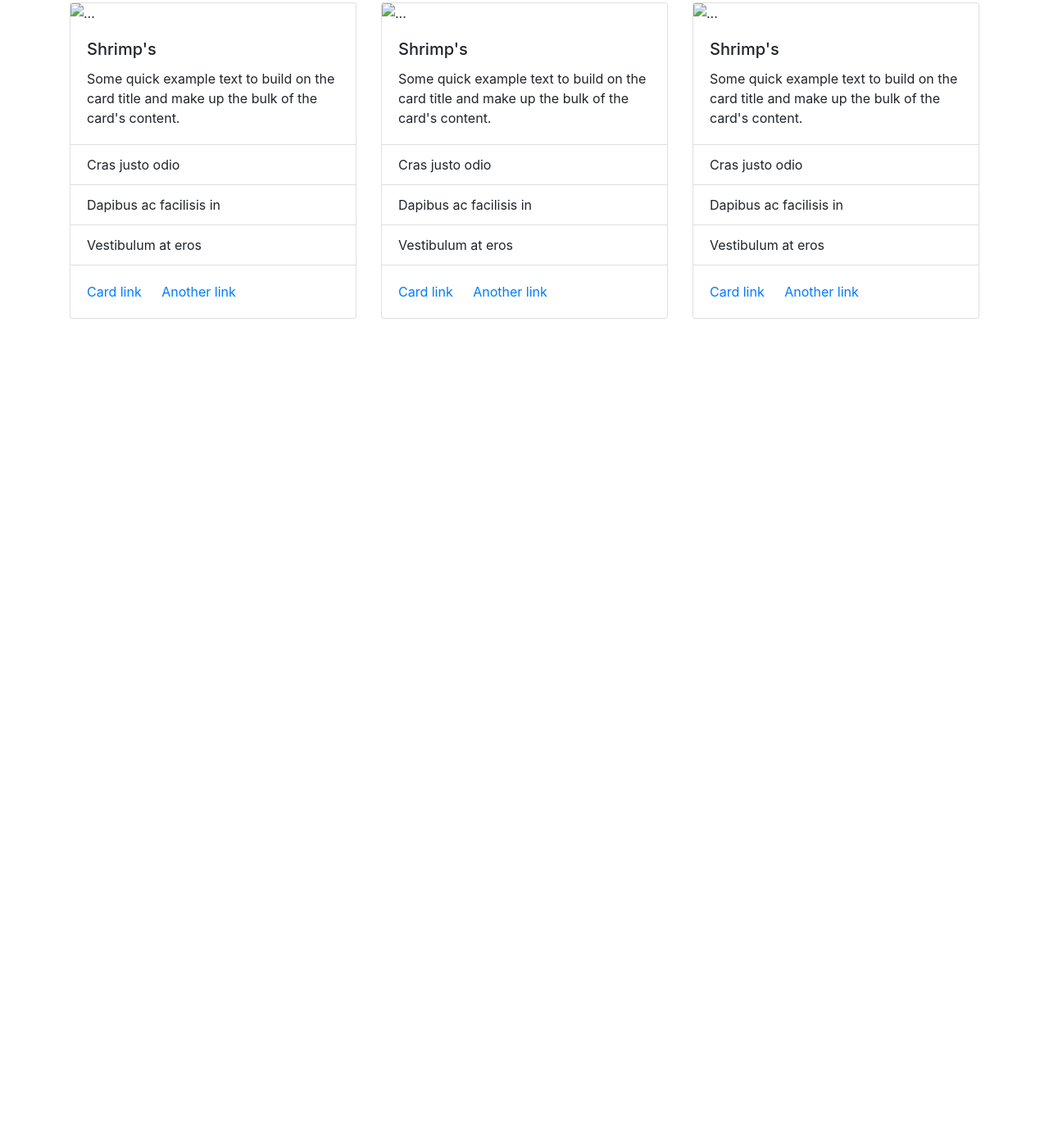
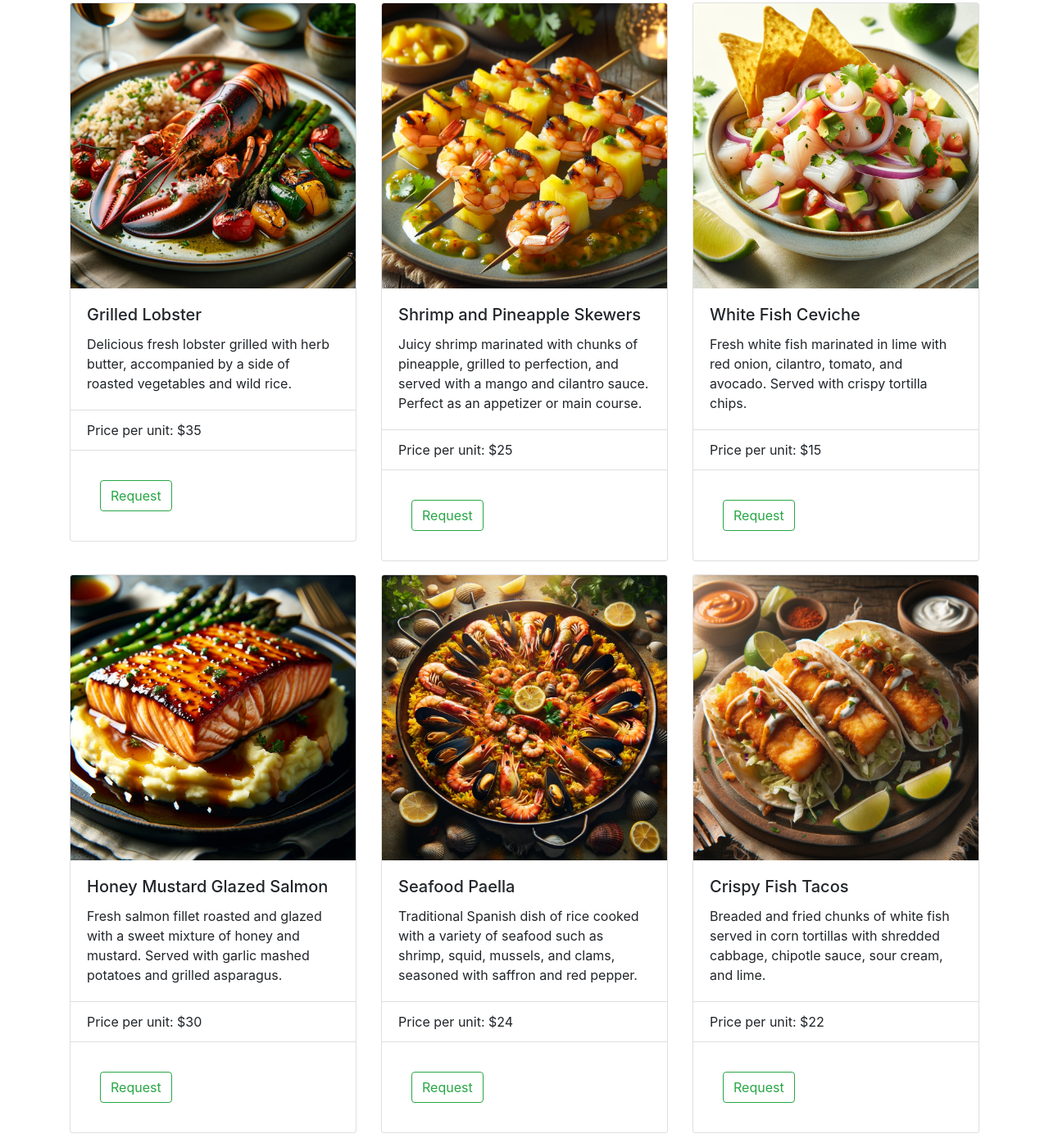
Before and after one commit to JosueMatamoros/catering-service, a plain HTML site: page pages/catering1.html in a window 1280 px wide. Shown: the part 1085-2480 px from the top of the page at 82% size. Before the commit the page ends 1490 px from the top, so only its background shows below. Drawn offline with nearby package versions, Linux system fonts and the light colour scheme.

Commit message:
feat[card]: Implementating cards, with description, and price

```diff
--- a/pages/catering1.html
+++ b/pages/catering1.html
@@ -34,92 +34,143 @@
             <li class="nav-item">
               <a class="nav-link" href="packages.html">Packages</a>
           </ul>
+          <div class="navbar-nav">
+            <a class="nav-item nav-link" href="cart.html">
+                <i class="fas fa-shopping-cart"></i> <span id="cart-count">0</span>
+            </a>
+        </div>
           <button class="btn btn-outline-success my-2 my-sm-0" type="submit">Book</button>
         </div>
       </nav>
-      <div class="carousel">
-        <div class="list">
-            <div class="item">
-                <img src="../img/sea-food-img/le-festin.webp" class="img-fluid">
-                <div class="content">
-                    <div class="author">Catering Service</div>
-                    <div class="title">Le Festin Exquis</div>
-                    <div class="des">
-                        Lorem ipsum dolor sit amet, consectetur adipiscing elit, sed do eiusmod tempor incididunt ut labore et dolore magna aliqua. Malesuada fames ac turpis egestas maecenas pharetra. Velit ut tortor pretium viverra suspendisse potenti. Et malesuada fames ac turpis egestas integer eget aliquet. Congue eu consequat ac felis. Nunc non blandit massa enim nec dui nunc. Eget lorem dolor sed viverra. Vel facilisis volutpat est velit egestas dui id ornare arcu. Sagittis purus sit amet volutpat consequat mauris nunc congue. Magna fermentum iaculis eu non diam phasellus. Laoreet sit amet cursus sit amet dictum sit. Purus faucibus ornare suspendisse sed nisi lacus. Tortor condimentum lacinia quis vel eros donec.
-                    </div>
-                    <div class="buttons">
-                        <a href="" class="btn btn-outline-success"></a>
-                        <a href="" class="btn btn-outline-success"></a>
-                    </div>
-                </div>
+
+      <div id="carouselExampleIndicators" class="carousel slide carousel-fade" data-ride="carousel">
+        <ol class="carousel-indicators">
+        </ol>
+        <div class="carousel-inner">
+          <div class="carousel-item active">
+            <img class="d-block w-100" src="../img/sea-food-img/le-festin.webp" alt="First catering">
+            <div class="carousel-caption d-none d-md-block">
+              <h5>Seafood Catering</h5>
+              <p>This catering service specializes in creating exquisite seafood and fish dishes
+                that highlight the freshness and flavors of the ocean.
+                With a focus on quality and sustainability, they offer a diverse selection
+                of seafood delicacies suitable for any event
+              </p>
             </div>
+          </div>
         </div>
+        <a class="carousel-control-prev" href="#carouselExampleIndicators" role="button" data-slide="prev">
+          <span class="carousel-control-prev-icon" aria-hidden="true"></span>
+          <span class="sr-only">Previous</span>
+        </a>
+        <a class="carousel-control-next" href="#carouselExampleIndicators" role="button" data-slide="next">
+          <span class="carousel-control-next-icon" aria-hidden="true"></span>
+          <span class="sr-only">Next</span>
+        </a>
       </div>
       <div class="container py-5">
         <div class="row">
           <div class="col-12">
-            <h2 class="text-left">Dishes</h2>
-            <p class="text-left">Premium Catering Services Tailored to Your Taste</p>
-            </div>
+            <h2 class="section-title text-left">Dishes</h2>
+            <p class="section-description text-left">Premium Catering Services Tailored to Your Taste</p>
           </div>
         </div>
+      </div>
         <div class="container mt-5">
             <div class="row mb-3">
                 <div class="col-md-4">
-                    <div class="card">
-                        <img src="..." class="card-img-top" alt="...">
-                        <div class="card-body">
-                        <h5 class="card-title">Shrimp's</h5>
-                        <p class="card-text">Some quick example text to build on the card title and make up the bulk of the card's content.</p>
+                    <div class="card card-catering">
+                        <img src="../img/sea-food-img/grilled-lobster.webp" class="card-img-top" alt="...">
+                        <div class="card-body card-body-catering" style="flex: 1;">
+                        <h5 class="card-title">Grilled Lobster</h5>
+                        <p class="card-text card-text-catering">Delicious fresh lobster grilled with herb butter, accompanied by a side of roasted vegetables and wild rice.</p>
+
                         </div>
                         <ul class="list-group list-group-flush">
-                        <li class="list-group-item">Cras justo odio</li>
-                        <li class="list-group-item">Dapibus ac facilisis in</li>
-                        <li class="list-group-item">Vestibulum at eros</li>
+                        <li class="list-group-item">Price per unit: $35</li>
                         </ul>
-                        <div class="card-body">
-                        <a href="#" class="card-link">Card link</a>
-                        <a href="#" class="card-link">Another link</a>
+                        <div class="card-body card-body-catering">
+                          <button type="button" class="btn btn-outline-success btn-request m-3">Request</button>
                         </div>
                     </div>
                 </div>
                 <div class="col-md-4">
-                    <div class="card">
-                        <img src="..." class="card-img-top" alt="...">
-                        <div class="card-body">
-                        <h5 class="card-title">Shrimp's</h5>
-                        <p class="card-text">Some quick example text to build on the card title and make up the bulk of the card's content.</p>
+                    <div class="card card-catering">
+                        <img src="../img/sea-food-img/shrim-pineapple-skewers.webp" class="card-img-top" alt="...">
+                        <div class="card-body card-body-catering" style="flex: 1;">
+                        <h5 class="card-title">Shrimp and Pineapple Skewers</h5>
+                        <p class="card-text card-text-catering">Juicy shrimp marinated with chunks of pineapple, grilled to perfection, and served with a mango and cilantro sauce. Perfect as an appetizer or main course.</p>
                         </div>
                         <ul class="list-group list-group-flush">
-                        <li class="list-group-item">Cras justo odio</li>
-                        <li class="list-group-item">Dapibus ac facilisis in</li>
-                        <li class="list-group-item">Vestibulum at eros</li>
+                        <li class="list-group-item">Price per unit: $25</li>
                         </ul>
-                        <div class="card-body">
-                        <a href="#" class="card-link">Card link</a>
-                        <a href="#" class="card-link">Another link</a>
+                        <div class="card-body card-body-catering">
+                          <button type="button" class="btn btn-outline-success btn-request m-3">Request</button>
                         </div>
                     </div>
                 </div>
                 <div class="col-md-4">
-                    <div class="card">
-                        <img src="..." class="card-img-top" alt="...">
-                        <div class="card-body">
-                        <h5 class="card-title">Shrimp's</h5>
-                        <p class="card-text">Some quick example text to build on the card title and make up the bulk of the card's content.</p>
+                    <div class="card card-catering">
+                        <img src="../img/sea-food-img/ceviche.webp" class="card-img-top" alt="...">
+                        <div class="card-body card-body-catering" style="flex: 1;">
+                        <h5 class="card-title">White Fish Ceviche</h5>
+                        <p class="card-text card-text-catering">Fresh white fish marinated in lime with red onion, cilantro, tomato, and avocado. Served with crispy tortilla chips.</p>
                         </div>
                         <ul class="list-group list-group-flush">
-                        <li class="list-group-item">Cras justo odio</li>
-                        <li class="list-group-item">Dapibus ac facilisis in</li>
-                        <li class="list-group-item">Vestibulum at eros</li>
+                        <li class="list-group-item">Price per unit: $15</li>
                         </ul>
-                        <div class="card-body">
-                        <a href="#" class="card-link">Card link</a>
-                        <a href="#" class="card-link">Another link</a>
+                        <div class="card-body card-body-catering">
+                          <button type="button" class="btn btn-outline-success btn-request m-3">Request</button>
                         </div>
                     </div>
                 </div>
-
+            </div>
+            <div class="row mb-3">
+              <div class="col-md-4">
+                <div class="card card-catering">
+                  <img src="../img/sea-food-img/salmon.webp" class="card-img-top" alt="...">
+                  <div class="card-body card-body-catering" style="flex: 1;">
+                  <h5 class="card-title">Honey Mustard Glazed Salmon</h5>
+                  <p class="card-text card-text-catering">Fresh salmon fillet roasted and glazed with a sweet mixture of honey and mustard. Served with garlic mashed potatoes and grilled asparagus.</p>
+                  </div>
+                  <ul class="list-group list-group-flush">
+                  <li class="list-group-item">Price per unit: $30</li>
+                  </ul>
+                  <div class="card-body card-body-catering">
+                    <button type="button" class="btn btn-outline-success btn-request m-3">Request</button>
+                  </div>
+                </div>
+            </div>
+            <div class="col-md-4">
+                <div class="card card-catering">
+                  <img src="../img/sea-food-img/paella.webp" class="card-img-top" alt="...">
+                  <div class="card-body card-body-catering" style="flex: 1;">
+                  <h5 class="card-title">Seafood Paella</h5>
+                  <p class="card-text card-text-catering">Traditional Spanish dish of rice cooked with a variety of seafood such as shrimp, squid, mussels, and clams, seasoned with saffron and red pepper.</p>
+                  </div>
+                  <ul class="list-group list-group-flush">
+                  <li class="list-group-item">Price per unit: $24</li>
+                  </ul>
+                  <div class="card-body card-body-catering">
+                    <button type="button" class="btn btn-outline-success btn-request m-3">Request</button>
+                  </div>
+                </div>
+            </div>
+            <div class="col-md-4">
+                <div class="card card-catering">
+                  <img src="../img/sea-food-img/tacos.webp" class="card-img-top" alt="...">
+                  <div class="card-body card-body-catering" style="flex: 1;">
+                  <h5 class="card-title">Crispy Fish Tacos</h5>
+                  <p class="card-text card-text-catering">Breaded and fried chunks of white fish served in corn tortillas with shredded cabbage, chipotle sauce, sour cream, and lime.</p>
+                  </div>
+                  <ul class="list-group list-group-flush">
+                  <li class="list-group-item">Price per unit: $22</li>
+                  </ul>
+                  <div class="card-body card-body-catering">
+                    <button type="button" class="btn btn-outline-success btn-request m-3">Request</button>
+                  </div>
+                </div>
+            </div>
             </div>
         </div>
 
```
